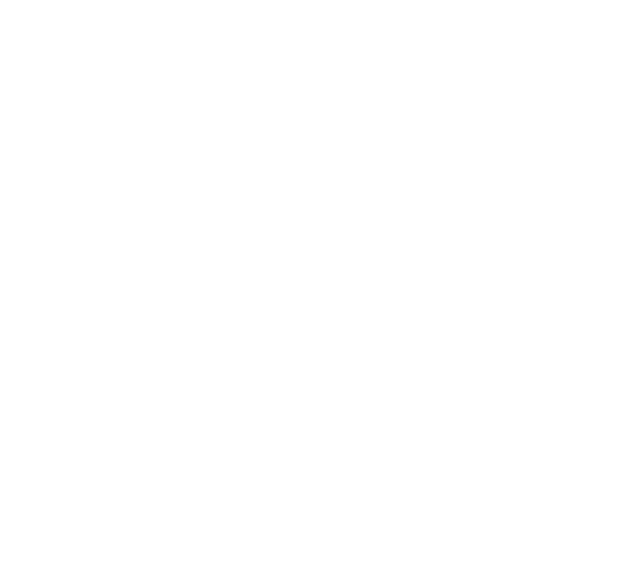
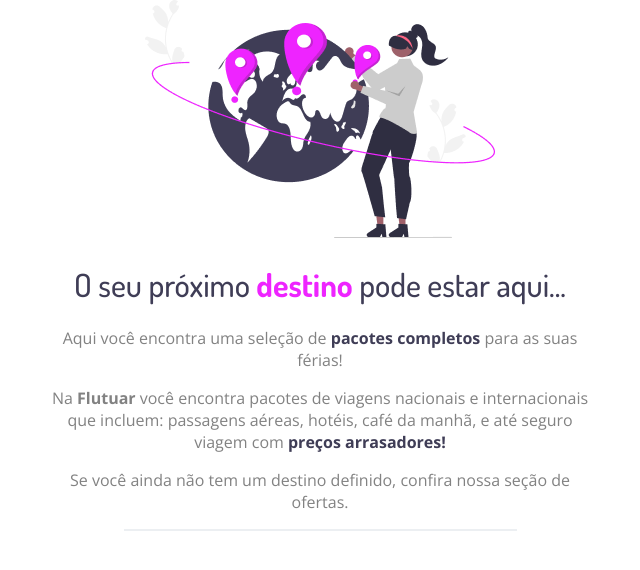
Before and after one commit to MelloBirkan/Horizonte-Virtual-Viagens, a plain HTML site: page index.html in a window 1280 px wide. Shown: the whole page, without its empty margins (320-960 px from the left). Drawn offline with nearby package versions, Linux system fonts and the light colour scheme.

Commit message:
Main da pagina feito

```diff
--- a/index.html
+++ b/index.html
@@ -13,5 +13,34 @@
     />
     <link rel="stylesheet" href="style.css" />
   </head>
-  <body></body>
+  <body>
+    <div id="main">
+      <img
+        src="Imagens/img1.png"
+        alt="Uma pessoa girando o mundo escolhendo onde irá viajar"
+      />
+
+      <h1>
+        O seu próximo <strong id="purple">destino</strong> pode estar aqui...
+      </h1>
+
+      <p class="height-alt">
+        Aqui você encontra uma seleção de
+        <strong>pacotes completos</strong> para as suas férias!
+      </p>
+
+      <p class="height-alt">
+        Na <span>Flutuar</span> você encontra pacotes de viagens nacionais e
+        internacionais que incluem: passagens aéreas, hotéis, café da manhã, e
+        até seguro viagem com <strong>preços arrasadores!</strong>
+      </p>
+
+      <p>
+        Se você ainda não tem um destino definido, confira nossa seção de
+        ofertas.
+      </p>
+    </div>
+
+    <div id="line"></div>
+  </body>
 </html>
--- a/style.css
+++ b/style.css
@@ -0,0 +1,46 @@
+body {
+  font-family: "Open Sans";
+  text-align: center;
+  margin: 0;
+}
+
+#main {
+  width: 540px;
+  margin: 0 auto;
+}
+
+h1 {
+  font-family: Dosis;
+  font-size: 32px;
+  font-weight: 500;
+}
+
+#purple {
+  color: #ee24ff;
+}
+
+span {
+  color: #828282;
+  font-weight: 700;
+}
+
+p {
+  color: #828282;
+  font-weight: 400;
+}
+
+h1,
+strong {
+  color: #3f3d56;
+}
+
+.height-alt {
+  line-height: 22px;
+}
+
+#line {
+  width: 391px;
+  border: 1px solid #eceff2;
+
+  margin: 0 auto;
+}
```
Also changed, not shown: Imagens/img1.png (added).
